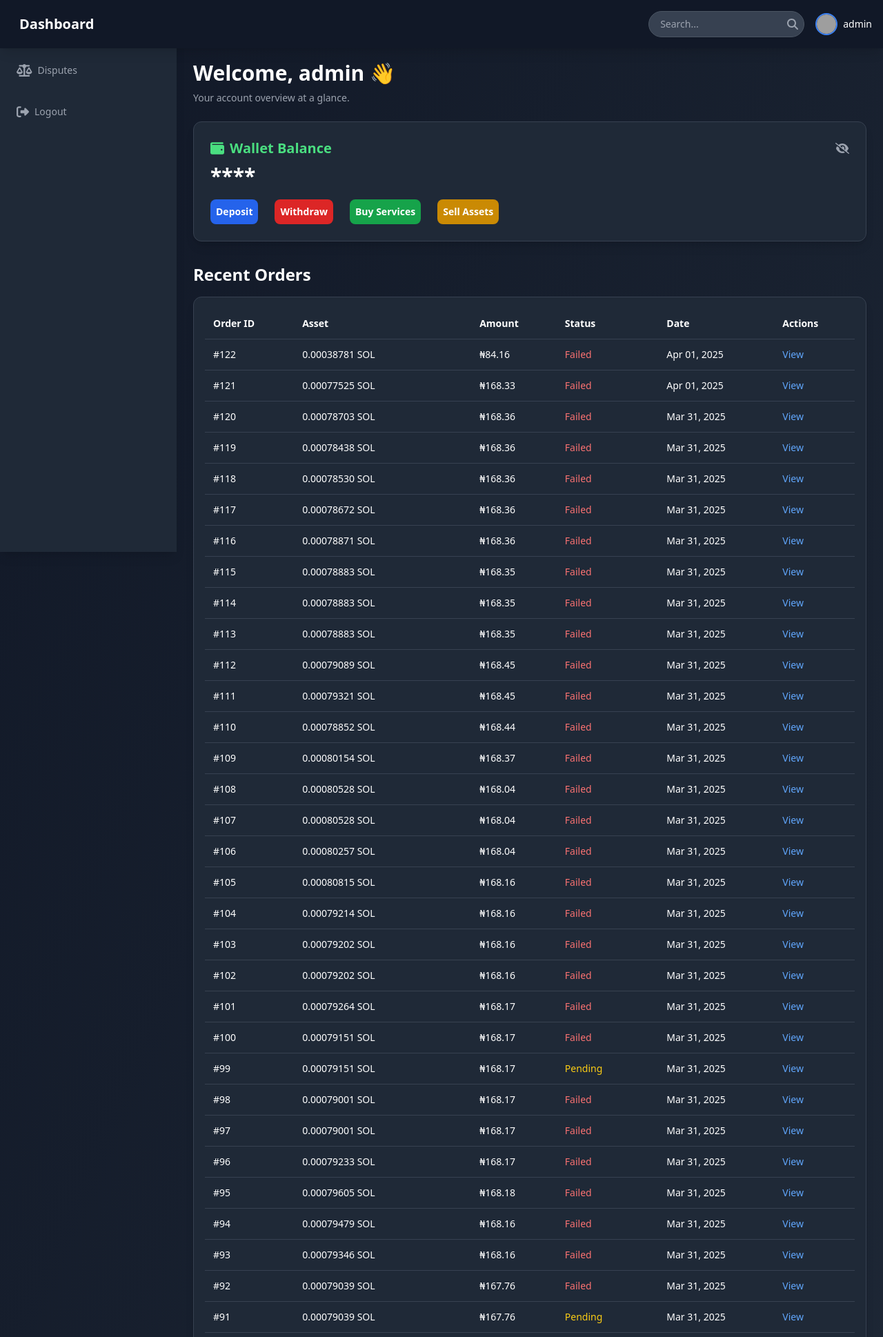
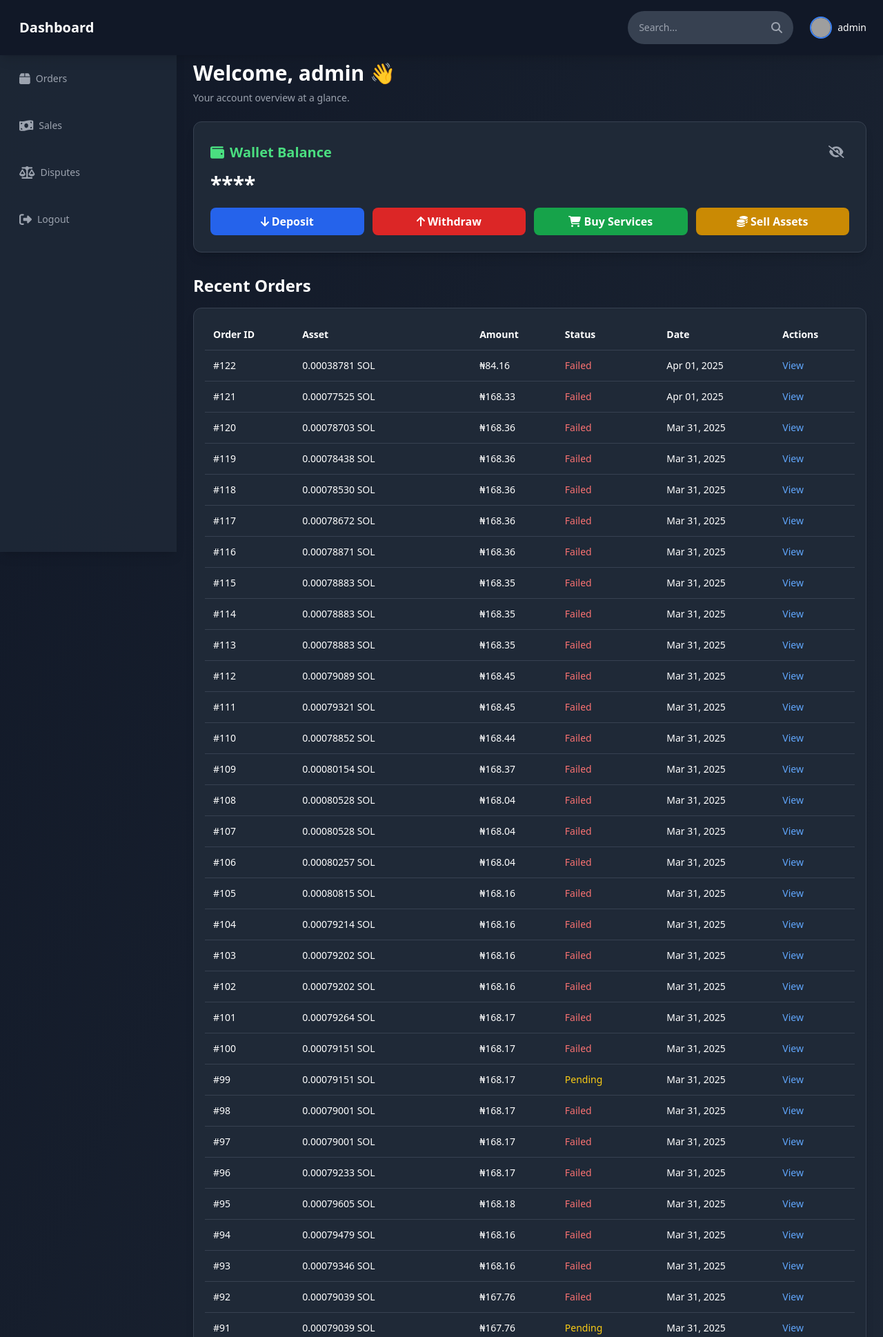
Before and after one commit to Shehuna2/zunhub, a Django app: page / in a window 1280 px wide. Shown: the top 1938 px of the page at 69% size. Run offline with Django 5.2, Linux system fonts and the light colour scheme; a user stored in the database is signed in; data comes from the database, SQL or seed files in the repository; data that the repository does not hold is empty; parts of the project's set-up code (start-up, migrations or seed data) failed here and were passed over; some libraries are stand-ins or nearby versions; grey boxes are pictures that could not be loaded.

Commit message:
Fix dashboard templates

```diff
--- a/templates/p2p/dashboard.html
+++ b/templates/p2p/dashboard.html
@@ -16,6 +16,13 @@
         /* Hide scrollbar but keep functionality */
         .no-scrollbar::-webkit-scrollbar { display: none; }
         .no-scrollbar { -ms-overflow-style: none; scrollbar-width: none; }
+        /* Button hover effect */
+        .lovely-btn {
+            transition: transform 0.2s ease-in-out;
+        }
+        .lovely-btn:hover {
+            transform: scale(1.05);
+        }
     </style>
     <script>
         document.addEventListener("DOMContentLoaded", function() {
@@ -39,8 +46,6 @@
                 e.stopPropagation();
                 document.getElementById("profile-menu").classList.toggle("hidden");
             });
-
-            // Close dropdown if clicked outside
             document.addEventListener("click", function(event) {
                 let profileMenu = document.getElementById("profile-menu");
                 if (!document.getElementById("profile-btn").contains(event.target)) {
@@ -52,6 +57,11 @@
             document.getElementById("sidebar-toggle").addEventListener("click", function() {
                 document.getElementById("sidebar").classList.toggle("hidden");
             });
+
+            // Search Toggle for Mobile
+            document.getElementById("search-toggle").addEventListener("click", function() {
+                document.getElementById("search-input").classList.toggle("hidden");
+            });
         });
     </script>
 </head>
@@ -60,29 +70,36 @@
     <!-- Header -->
     <header class="bg-gray-900 p-4 fixed top-0 w-full flex items-center justify-between shadow-lg z-50">
         <div class="flex items-center space-x-3">
-            <!-- Sidebar Toggle (Mobile Only) -->
-            <button id="sidebar-toggle" class="md:hidden text-white text-2xl">
+            <button id="sidebar-toggle" class="md:hidden text-white text-2xl p-2">
                 <i class="fa-solid fa-bars"></i>
             </button>
             <h1 class="text-xl font-bold">Dashboard</h1>
         </div>
         <div class="flex items-center space-x-4">
             <!-- Search Bar -->
-            <div class="hidden md:flex relative items-center bg-gray-700 px-2 py-1 rounded-full border border-gray-600">
-                <input type="text" placeholder="Search..." class="w-32 lg:w-48 px-2 py-1 bg-transparent text-white focus:outline-none text-sm">
-                <button class="text-gray-400 hover:text-white">
+            <div class="relative">
+                <button id="search-toggle" class="md:hidden text-gray-400 hover:text-white p-2">
+                    <i class="fa-solid fa-magnifying-glass text-xl"></i>
+                </button>
+                <div id="search-input" class="hidden md:flex absolute md:static top-12 left-0 w-full md:w-auto bg-gray-700 px-2 py-1 rounded-full border border-gray-600 md:border-0">
+                    <input type="text" placeholder="Search..." class="w-full md:w-32 lg:w-48 px-2 py-1 bg-transparent text-white focus:outline-none text-sm">
+                    <button class="text-gray-400 hover:text-white p-2">
                         <i class="fa-solid fa-magnifying-glass"></i>
                     </button>
                 </div>
+            </div>
             <!-- Profile -->
             <div class="relative">
-                <button id="profile-btn" class="flex items-center space-x-2">
+                <button id="profile-btn" class="flex items-center space-x-2 p-2">
                     <img src="#" alt="Profile" class="w-8 h-8 rounded-full border-2 border-blue-500">
                     <span class="hidden md:inline text-sm">{{ user.username }}</span>
                 </button>
-                <div id="profile-menu" class="absolute right-0 mt-2 w-48 bg-gray-800 text-white shadow-xl rounded-lg hidden fade-in">
+                <div id="profile-menu" class="fixed inset-0 bg-gray-800 text-white shadow-xl hidden fade-in md:absolute md:inset-auto md:right-0 md:mt-2 md:w-48 md:rounded-lg">
+                    <div class="p-4 md:p-0">
                         <a href="#" class="block px-4 py-2 hover:bg-gray-700">My Profile</a>
                         <a href="{% url 'logout' %}" class="block px-4 py-2 hover:bg-red-600 text-red-400">Logout</a>
+                        <button id="close-menu" class="md:hidden w-full mt-4 text-center text-gray-400 hover:text-white">Close</button>
+                    </div>
                 </div>
             </div>
         </div>
@@ -91,24 +108,32 @@
     <!-- Main Layout -->
     <div class="flex pt-16">
         <!-- Sidebar -->
-        <nav id="sidebar" class="bg-gray-800 text-white p-4 fixed bottom-0 left-0 w-full flex justify-around items-center md:flex-col md:w-20 lg:w-64 md:h-screen md:justify-start md:space-y-6 md:pt-6 shadow-lg z-40 hidden md:block">
+        <nav id="sidebar" class="bg-gray-800 text-white p-4 fixed bottom-0 left-0 w-full flex justify-around items-center md:flex-col md:w-20 lg:w-64 md:h-screen md:justify-start md:space-y-6 md:pt-6 shadow-lg z-40 hidden md:block bg-opacity-90">
+          <a href="{% url 'buyer_orders' %}" class="flex flex-col items-center md:flex-row md:space-x-2 text-gray-400 hover:text-white hover:bg-gray-700 p-3 rounded-lg transition-colors">
+            <i class="fa-solid fa-box text-2xl md:text-lg"></i>
+            <span class="text-xs md:text-sm lg:inline hidden">Orders</span>
+          </a>
+          <a href="{% url 'buyer_orders' %}" class="flex flex-col items-center md:flex-row md:space-x-2 text-gray-400 hover:text-white hover:bg-gray-700 p-3 rounded-lg transition-colors">
+            <i class="fa-solid fa-box text-2xl md:text-lg"></i>
+            <span class="text-xs md:text-sm lg:inline hidden">Orders</span>
+          </a>
             {% if request.user.is_merchant %}
-            <a href="{% url 'buyer_orders' %}" class="flex flex-col items-center md:flex-row md:space-x-2 text-gray-400 hover:text-white hover:bg-gray-700 p-2 rounded-lg transition-colors">
-                <i class="fa-solid fa-box text-lg"></i>
+            <a href="{% url 'buyer_orders' %}" class="flex flex-col items-center md:flex-row md:space-x-2 text-gray-400 hover:text-white hover:bg-gray-700 p-3 rounded-lg transition-colors">
+                <i class="fa-solid fa-box text-2xl md:text-lg"></i>
                 <span class="text-xs md:text-sm lg:inline hidden">Orders</span>
             </a>
             {% else %}
-            <a href="{% url 'merchant_orders' %}" class="flex flex-col items-center md:flex-row md:space-x-2 text-gray-400 hover:text-white hover:bg-gray-700 p-2 rounded-lg transition-colors">
-                <i class="fa-solid fa-money-bill-wave text-lg"></i>
+            <a href="{% url 'merchant_orders' %}" class="flex flex-col items-center md:flex-row md:space-x-2 text-gray-400 hover:text-white hover:bg-gray-700 p-3 rounded-lg transition-colors">
+                <i class="fa-solid fa-money-bill-wave text-2xl md:text-lg"></i>
                 <span class="text-xs md:text-sm lg:inline hidden">Sales</span>
             </a>
             {% endif %}
-            <a href="#" class="flex flex-col items-center md:flex-row md:space-x-2 text-gray-400 hover:text-white hover:bg-gray-700 p-2 rounded-lg transition-colors">
-                <i class="fa-solid fa-scale-balanced text-lg"></i>
+            <a href="{% url 'dispute_list' %}" class="flex flex-col items-center md:flex-row md:space-x-2 text-gray-400 hover:text-white hover:bg-gray-700 p-3 rounded-lg transition-colors">
+                <i class="fa-solid fa-scale-balanced text-2xl md:text-lg"></i>
                 <span class="text-xs md:text-sm lg:inline hidden">Disputes</span>
             </a>
-            <a href="{% url 'logout' %}" class="flex flex-col items-center md:flex-row md:space-x-2 text-gray-400 hover:text-red-400 hover:bg-gray-700 p-2 rounded-lg transition-colors">
-                <i class="fa-solid fa-right-from-bracket text-lg"></i>
+            <a href="{% url 'logout' %}" class="flex flex-col items-center md:flex-row md:space-x-2 text-gray-400 hover:text-red-400 hover:bg-gray-700 p-3 rounded-lg transition-colors">
+                <i class="fa-solid fa-right-from-bracket text-2xl md:text-lg"></i>
                 <span class="text-xs md:text-sm lg:inline hidden">Logout</span>
             </a>
         </nav>
@@ -123,23 +148,37 @@
                 <div class="bg-gray-800 p-4 md:p-6 rounded-xl shadow-lg mt-6 border border-gray-700">
                     <div class="flex justify-between items-center">
                         <h3 class="text-lg md:text-xl font-semibold text-green-400"><i class="fa-solid fa-wallet mr-2"></i>Wallet Balance</h3>
-                        <button id="toggle-balance" class="text-gray-400 hover:text-white">
-                            <i id="eye-icon" class="fa-solid fa-eye-slash"></i>
+                        <button id="toggle-balance" class="text-gray-400 hover:text-white p-2">
+                            <i id="eye-icon" class="fa-solid fa-eye-slash text-lg"></i>
                         </button>
                     </div>
                     <p class="text-2xl md:text-3xl font-bold mt-2" id="wallet-balance">****</p>
-                    <div class="grid grid-cols-2 gap-3 mt-4 md:flex md:space-x-3">
-                        <a href="{% url 'marketplace' %}" class="bg-blue-600 p-2 rounded-lg text-center text-sm font-semibold hover:bg-blue-700 transition-colors">Deposit</a>
-                        <a href="{% url 'withdraw' %}" class="bg-red-600 p-2 rounded-lg text-center text-sm font-semibold hover:bg-red-700 transition-colors">Withdraw</a>
-                        <a href="{% url 'asset_list' %}" class="bg-green-600 p-2 rounded-lg text-center text-sm font-semibold hover:bg-green-700 transition-colors">Buy Services</a>
-                        <a href="#" class="bg-yellow-600 p-2 rounded-lg text-center text-sm font-semibold hover:bg-yellow-700 transition-colors">Sell Assets</a>
+                    <div class="mt-4 grid grid-cols-2 sm:grid-cols-4 gap-3">
+                      <a
+                        href="{% url 'marketplace' %}"
+                        class="block text-center py-2 rounded-lg font-semibold bg-blue-600 text-white hover:bg-blue-700 transition"
+                      ><i class="fa-solid fa-arrow-down mr-1"></i>Deposit</a>
+                      <a
+                        href="{% url 'withdraw' %}"
+                        class="block text-center py-2 rounded-lg font-semibold bg-red-600 text-white hover:bg-red-700 transition"
+                      ><i class="fa-solid fa-arrow-up mr-1"></i>Withdraw</a>
+                      <a
+                        href="{% url 'asset_list' %}"
+                        class="block text-center py-2 rounded-lg font-semibold bg-green-600 text-white hover:bg-green-700 transition"
+                      ><i class="fa-solid fa-shopping-cart mr-1"></i>Buy Services</a>
+                      <a
+                        href="#"
+                        class="block text-center py-2 rounded-lg font-semibold bg-yellow-600 text-white hover:bg-yellow-700 transition"
+                      ><i class="fa-solid fa-coins mr-1"></i>Sell Assets</a>
                     </div>
                 </div>
 
                 <!-- Recent Orders -->
                 <div class="mt-8">
                     <h3 class="text-xl md:text-2xl font-semibold mb-4">Recent Orders</h3>
-                    <div class="bg-gray-800 p-4 rounded-xl shadow-lg border border-gray-700 overflow-x-auto no-scrollbar">
+                    <div class="bg-gray-800 p-4 rounded-xl shadow-lg border border-gray-700">
+                        <!-- Desktop Table -->
+                        <div class="hidden md:block overflow-x-auto no-scrollbar">
                             <table class="w-full text-left text-sm">
                                 <thead>
                                     <tr class="border-b border-gray-700">
@@ -148,7 +187,7 @@
                                         <th class="p-3">Amount</th>
                                         <th class="p-3">Status</th>
                                         <th class="p-3">Date</th>
-                                    <th class="p-3 hidden md:table-cell">Actions</th>
+                                        <th class="p-3">Actions</th>
                                     </tr>
                                 </thead>
                                 <tbody>
@@ -163,7 +202,7 @@
                                             </span>
                                         </td>
                                         <td class="p-3">{{ order.created_at|date:"M d, Y" }}</td>
-                                    <td class="p-3 hidden md:table-cell">
+                                        <td class="p-3">
                                             <a href="{% url 'order_details' order.id %}" class="text-blue-400 hover:underline">View</a>
                                         </td>
                                     </tr>
@@ -175,6 +214,41 @@
                                 </tbody>
                             </table>
                         </div>
+                        <!-- Mobile Stacked Layout -->
+                        <div class="block md:hidden">
+                            {% for order in purchase_history %}
+                            <div class="mb-2 p-3 bg-gray-700 rounded-lg text-sm">
+                                <div class="flex justify-between">
+                                    <span class="font-semibold">Order ID:</span>
+                                    <span>#{{ order.id }}</span>
+                                </div>
+                                <div class="flex justify-between">
+                                    <span class="font-semibold">Asset:</span>
+                                    <span>{{ order.crypto_amount }} {{ order.crypto.symbol }}</span>
+                                </div>
+                                <div class="flex justify-between">
+                                    <span class="font-semibold">Amount:</span>
+                                    <span>₦{{ order.total_price }}</span>
+                                </div>
+                                <div class="flex justify-between">
+                                    <span class="font-semibold">Status:</span>
+                                    <span class="{% if order.status == 'completed' %}text-green-400{% elif order.status == 'pending' %}text-yellow-400{% else %}text-red-400{% endif %}">
+                                        {{ order.status|capfirst }}
+                                    </span>
+                                </div>
+                                <div class="flex justify-between">
+                                    <span class="font-semibold">Date:</span>
+                                    <span>{{ order.created_at|date:"M d, Y" }}</span>
+                                </div>
+                                <div class="mt-2">
+                                    <a href="{% url 'order_details' order.id %}" class="text-blue-400 hover:underline">View</a>
+                                </div>
+                            </div>
+                            {% empty %}
+                            <div class="p-4 text-center text-gray-400">No recent orders.</div>
+                            {% endfor %}
+                        </div>
+                    </div>
                 </div>
             </div>
         </main>
```
Lines whose indentation alone changed are shown as unchanged.
